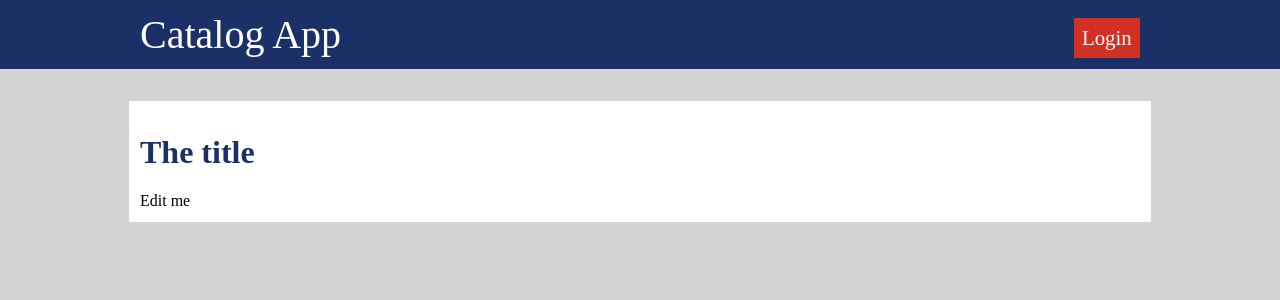
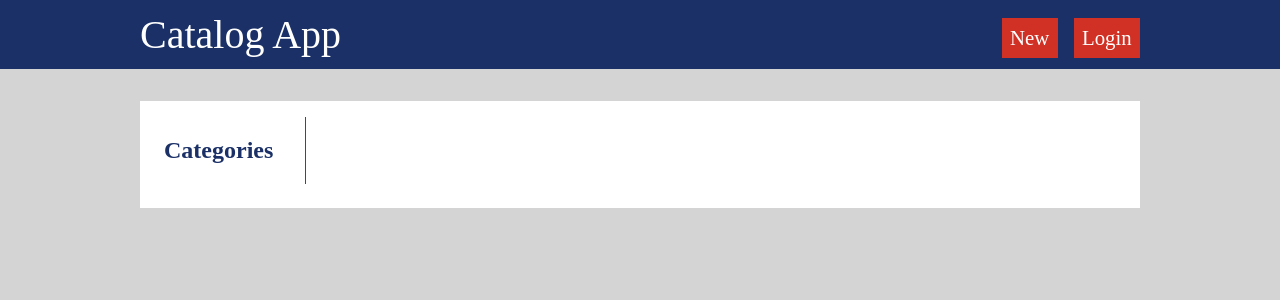
Before and after one commit to aviaryan/ud-catalog, a Flask app: page / in a window 1280 px wide. Shown: the top 300 px of the page. Run offline with Flask 2, Linux system fonts and the light colour scheme; data that the repository does not hold is empty.

Commit message:
implement categories in home page
also added new item form
saving new item implemented

```diff
--- a/catalog/__init__.py
+++ b/catalog/__init__.py
@@ -45,7 +45,7 @@ def load_user(user_id):
 
 
 @app.before_request
-def before_request():
+def set_login_status():
     if current_user.is_authenticated:
         g.auth_uri = url_for('logout')
         g.button_text = 'Logout'
--- a/catalog/models.py
+++ b/catalog/models.py
@@ -1,3 +1,4 @@
+from datetime import datetime
 from catalog import db
 from flask_login import UserMixin
 
@@ -32,6 +33,7 @@ class Item(db.Model):
     id = db.Column(db.Integer, primary_key=True)
     title = db.Column(db.String(100), unique=True, nullable=False)
     description = db.Column(db.Text)
+    created_at = db.Column(db.DateTime, nullable=True, default=datetime.now())
 
     category_id = db.Column(db.Integer, db.ForeignKey(
         'category.id', ondelete='CASCADE'))
--- a/catalog/static/style.css
+++ b/catalog/static/style.css
@@ -17,15 +17,15 @@ header {
 	padding: 0.7em 0 0.7em 0;
 	display: flex;
 	flex-direction: row;
-	justify-content: space-between;
 }
 
-#heading .heading-name {
+#heading .heading-name a {
 	color: white;
 	font-size: 2.5em;
+	text-decoration: none;
 }
 
-#heading .acc-btn {
+#heading .bar-btn {
 	align-self: flex-end;
 	justify-content: center;
 	background-color: #D03124;
@@ -38,8 +38,14 @@ header {
 div.content {
 	max-width: 1000px;
 	margin: 2em auto 0 auto;
-	padding: 0.7em 0.7em 0.7em 0.7em;
 	background-color: white;
+}
+
+div.content-2 {
+	width: 100%;
+	height: 100%;
+	margin: 0 1.5em 0 1.5em;
+	padding: 1em 0 1.5em 0;
 }
 
 h1, h2 {
@@ -49,3 +55,37 @@ h1, h2 {
 a {
 	color: #D03124;
 }
+
+div.row {
+	display: flex;
+	flex-direction: row;
+}
+
+#left-bar {
+	display: inline-block;
+	height: 100%;
+}
+
+a.block-link {
+	display: block;
+	color: #D03124;
+}
+
+/**
+ * Utility Classes
+ */
+
+div.vertical-space {
+	align-self: stretch;
+	width: 1em;
+}
+
+.row-space {
+	flex-grow: 1000;
+}
+
+#line-seg {
+	align-self: stretch;
+	width: 1px;
+	background-color: #494949;
+}
--- a/catalog/templates/base.html
+++ b/catalog/templates/base.html
@@ -9,20 +9,31 @@
 <header>
 	<div id="heading">
 		<span class="heading-name">
-		Catalog App
+		<a href="/">Catalog App</a>
 		</span>
 
-		<a class="acc-btn" href="{{ g.auth_uri }}">
+		<span class="row-space"></span>
+
+		<a class="bar-btn" href="{{ url_for('new_item') }}">
+		New
+		</a>
+
+		<div class="vertical-space"></div>
+
+		<a class="bar-btn" href="{{ g.auth_uri }}">
 		{{ g.button_text }}
 		</a>
 	</div>
 </header>
 
 <div class="content">
-{% block content %}
-	<h1>The title</h1>
-	Edit me
-{% endblock %}
+	<!-- this allows to bypass issue where padding inflates `content` -->
+	<div class="content-2">
+	{% block content %}
+		<h1>The title</h1>
+		Edit me
+	{% endblock %}
+	</div>
 </div>
 
 </body>
--- a/catalog/templates/home.html
+++ b/catalog/templates/home.html
@@ -1 +1,23 @@
 {% extends "base.html" %}
+
+{% block content %}
+
+<div class="row">
+	<div id="left-bar">
+		<h2>Categories</h2>
+		{% for c in categories %}
+		<a class="block-link">{{ c }}</a>
+		{% endfor %}
+	</div>
+
+	<div class="vertical-space"></div>
+	<div class="vertical-space"></div>
+
+	<div id="line-seg">
+	</div>
+
+	<div id="right-side">
+	</div>
+</div>
+
+{% endblock %}
--- a/catalog/views.py
+++ b/catalog/views.py
@@ -1,4 +1,5 @@
 import json
+from datetime import datetime
 
 from catalog import app, db
 from flask_login import current_user, login_user, login_required, logout_user
@@ -8,12 +9,13 @@ from requests.exceptions import HTTPError
 
 from config import Auth
 from catalog.helpers import get_google_auth, categories_to_json
-from catalog.models import User, Category
+from catalog.models import User, Category, Item
 
 
 @app.route('/')
 def index():
-    return render_template('home.html')
+    categories = [c.name for c in Category.query.all()]
+    return render_template('home.html', categories=categories)
 
 
 @app.errorhandler(404)
@@ -25,6 +27,33 @@ def page_not_found(error):
 def get_catalog():
     catalog = Category.query.all()
     return jsonify(categories_to_json(catalog))
+
+
+@app.route('/new')
+def new_item():
+    return render_template(
+        'item_form.html', item=Item(), categories=Category.query.all(),
+        target_url=url_for('new_item_save'))
+
+
+@login_required
+@app.route('/new', methods=['POST'])
+def new_item_save():
+    form = request.form
+    item = Item()
+    item.category_id = int(form['category'])
+    item.title = form['title']
+    item.description = form['description']
+    item.created_at = datetime.now()
+    item.user_id = current_user.id
+    db.session.add(item)
+    db.session.commit()
+    return redirect(url_for('index'))
+
+
+# ##########
+# AUTH VIEWS
+# ##########
 
 
 @app.route('/login')
```
Also changed, not shown: catalog/templates/item_form.html (added, +30 -0 lines), migrations/versions/1c03679ef608_.py (added, +28 -0 lines).
